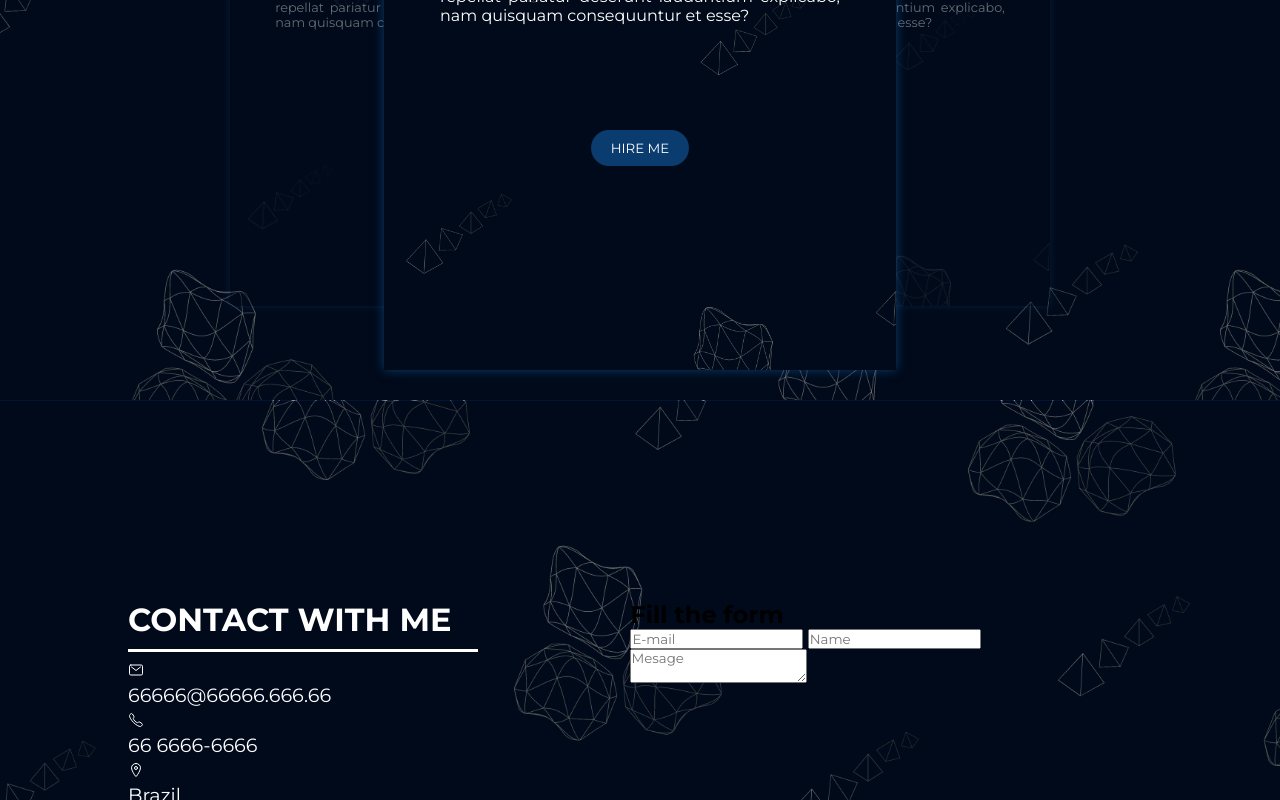
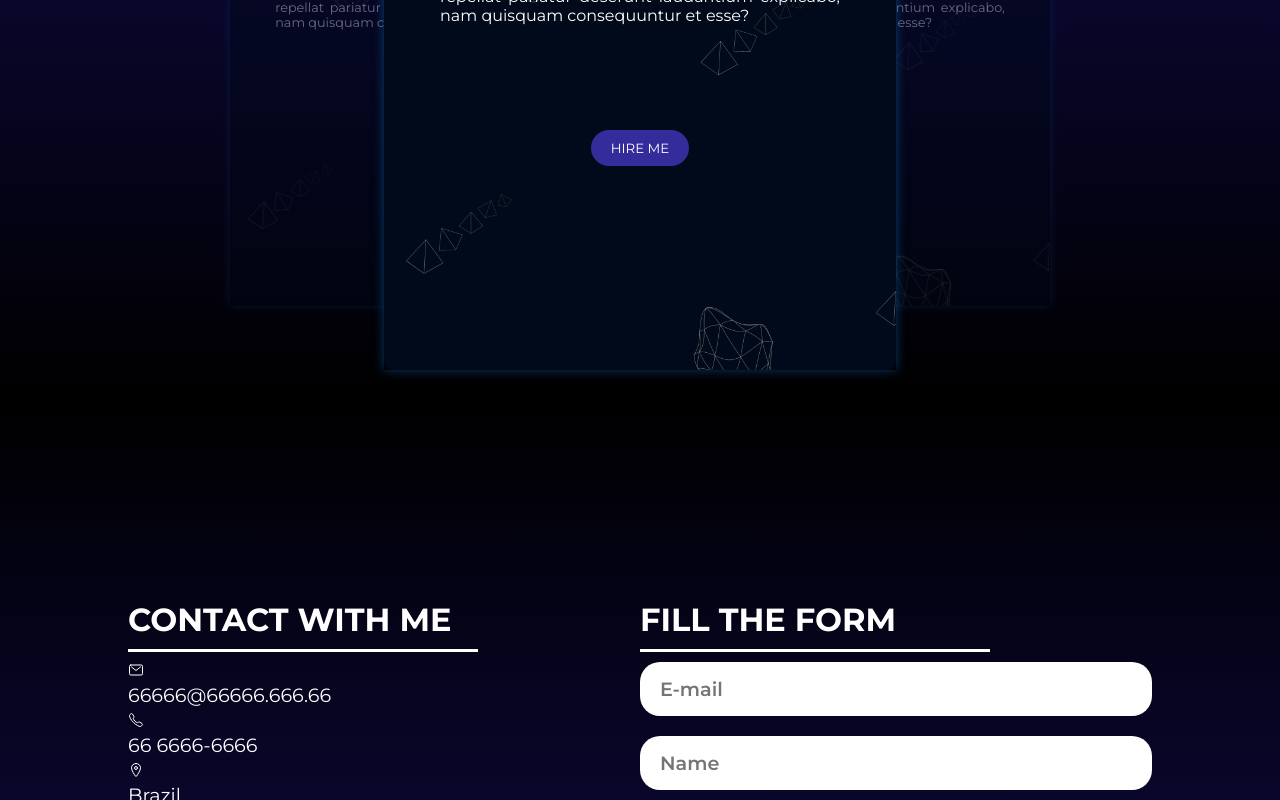
Before and after one commit to Marcelo-C-Silva/portifolio, a plain HTML site: page html/index.html in a window 1280 px wide. Shown: the part 2000-2800 px from the top of the page. Drawn offline with nearby package versions, Linux system fonts and the light colour scheme.

Commit message:
preparando para resposividade

```diff
--- a/css/style.css
+++ b/css/style.css
@@ -3,6 +3,10 @@
     padding: 0%;
     box-sizing: border-box;
     font-family: 'Montserrat', sans-serif;
+}
+body{
+    width: 100%;
+    height: 100vh;
 }
 
 header{
@@ -37,7 +41,7 @@ header{
     transition: 0.5s ease;
 }
 .menu ul li a:hover{
-    color: #156fc3;
+    color: #231b7a;
 }
 
 /**************main.home***********/
@@ -45,7 +49,8 @@ header{
 #home .container{
     width: 100%;
     height: 100vh;
-    background: url(../img/background.png);
+    background: linear-gradient(0, #120c56, #000000);
+    overflow: hidden;
     background-size: cover;
 }
 #home .container .icons {
@@ -67,7 +72,7 @@ header{
 
 }
 #home .container .icons ion-icon:hover{
-    color: #156fc3;
+    color: #231b7a;
 }
 #home .container .title{
     width: 100%;
@@ -105,7 +110,7 @@ header{
 #about .container{
     width: 100%;
     height: 100vh;
-    background: url(../img/background.png);
+    background: linear-gradient(0, #120c56,  #120c56);
     background-size: cover;
     display: flex;
     justify-content: space-between;
@@ -178,7 +183,7 @@ header{
 #port .container{
     width: 100%;
     height: 100vh;
-    background: url(../img/background.png);
+    background: linear-gradient(0, #000000, #120c56);
     background-size:cover ;
     display: flex;
     justify-content: center;
@@ -232,7 +237,7 @@ header{
     border: none;
     border-radius: 20px;
     color: #fff;
-    background: rgb(21, 111, 195, 0.5);
+    background: #352c9c;
     text-transform: uppercase;
     cursor: pointer;
 }
@@ -269,7 +274,7 @@ header{
 #contact .container{
     width: 100%;
     height: 100vh;
-    background: url(../img/background.png);
+    background: linear-gradient(0, #120c56, #000000);
     background-size:cover ;
 }
 #contact .container .content-contact{
@@ -307,3 +312,58 @@ header{
     font-size: 1.2rem;
     padding: 5px 0;
 }
+#contact .container .contact-right{
+    width: 50%;
+    display: flex;
+    flex-direction: column;
+    color: #fff;
+}
+#contact .container .contact-right h1{
+    font-size: 2rem;
+    text-transform: uppercase;
+}
+#contact .container .contact-right .linha{
+    width: 350px;
+    height: 3px;
+    background: #fff;
+    margin-top: 10px;
+    margin-bottom: 10px;
+}
+#contact .container .contact-right input[type=email],
+#contact .container .contact-right input[type=text]{
+    border-radius: 20px;
+    border: none;
+    padding: 15px 20px;
+    margin-bottom: 20px;
+    font-size: 1.2rem;
+    font-weight: 600;
+    outline: none;
+}
+#contact .container .contact-right textarea{
+    width: 100%;
+    height: 120px;
+    border-radius: 20px;
+    border: none;
+    margin-bottom: 20px;
+    font-size: 1.2rem;
+    font-weight: 600;
+    outline: none;
+    padding: 15px 20px;
+}
+/**************contact***********/
+
+footer{
+    width: 100%;
+    height: 80px;
+    color: #fff;
+    line-height: 80px;
+    text-align: center;
+    background: rgb(0, 0, 0, 0.5);
+    position: relative;
+    top: -80px;
+
+}
+footer a{
+    color: #156fc3;
+    text-decoration: none;
+}
--- a/html/index.html
+++ b/html/index.html
@@ -20,7 +20,7 @@
             <li><a href="#home">Home</a></li>
             <li><a href="#about">About</a></li>
             <li><a href="#port">Portfolio</a></li>
-            <li><a href="#">Contact</a></li>
+            <li><a href="#contact">Contact</a></li>
             </ul>
         </div>
     </header>
@@ -115,6 +115,9 @@
             </div>
         </div>
     </section>
+    <footer>
+        <span>Copyright 2023 <a href="">FRONT</a> All Rights Reserved</span>
+    </footer>
 </body>
 <script type="module" src="https://unpkg.com/ionicons@7.1.0/dist/ionicons/ionicons.esm.js"></script>
 <script nomodule src="https://unpkg.com/ionicons@7.1.0/dist/ionicons/ionicons.js"></script>
```
